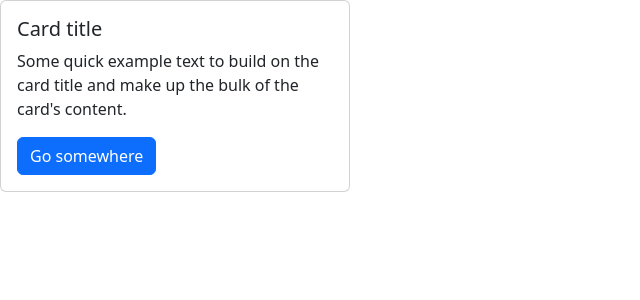
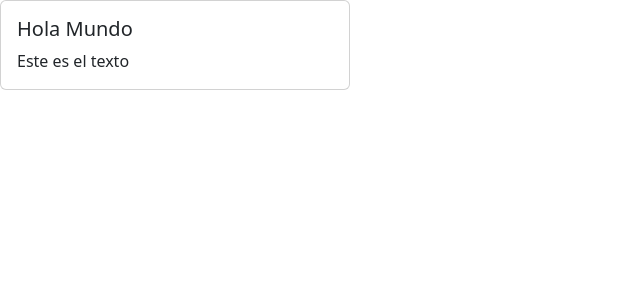
Before and after one commit to cmg-dev-mx/Web_Courses_Apps, a React (Vite) app in the folder react/react-app/: page / in a window 1280 px wide. Shown: the top 300 px of the page, without its empty margins (0-640 px from the left). Built offline with nearby package versions, Linux system fonts and the light colour scheme.

Commit message:
Implementación de propiedades de los componentes

```diff
--- a/react/react-app/src/App.tsx
+++ b/react/react-app/src/App.tsx
@@ -1,8 +1,12 @@
-import Card from "./components/Card";
+import Card, { CardBody } from "./components/Card";
 
 function App() {
   // JSX
-  return <Card />;
+  return (
+    <Card>
+      <CardBody title="Hola Mundo" content="Este es el texto" />
+    </Card>
+  );
 }
 
 export default App;
--- a/react/react-app/src/components/Card.tsx
+++ b/react/react-app/src/components/Card.tsx
@@ -1,4 +1,11 @@
-function Card() {
+import { ReactNode } from "react";
+
+interface CardProps {
+  children: ReactNode;
+}
+
+function Card(props: CardProps) {
+  const { children } = props;
   return (
     <div
       className="card"
@@ -6,18 +13,24 @@ function Card() {
         width: "350px",
       }}
     >
-      <div className="card-body">
-        <h5 className="card-title">Card title</h5>
-        <p className="card-text">
-          Some quick example text to build on the card title and make up the
-          bulk of the card's content.
-        </p>
-        <a href="#" className="btn btn-primary">
-          Go somewhere
-        </a>
-      </div>
+      <div className="card-body">{children}</div>
     </div>
   );
 }
 
+interface CardBodyProps {
+  title: string;
+  content?: string;
+}
+
+export function CardBody(props: CardBodyProps) {
+  const { title, content } = props;
+  return (
+    <>
+      <h5 className="card-title">{title}</h5>
+      <p className="card-text">{content}</p>
+    </>
+  );
+}
+
 export default Card;
```
